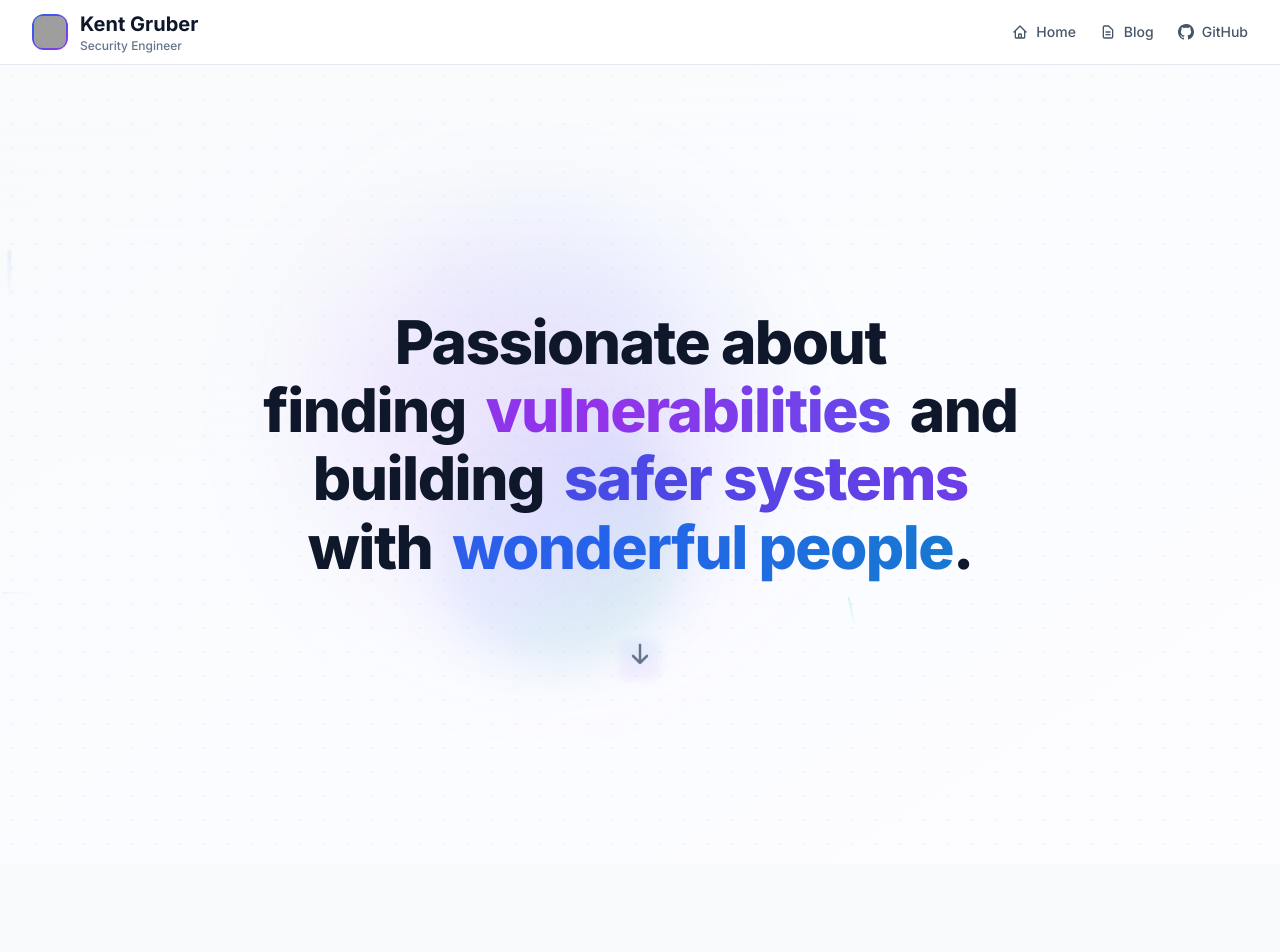
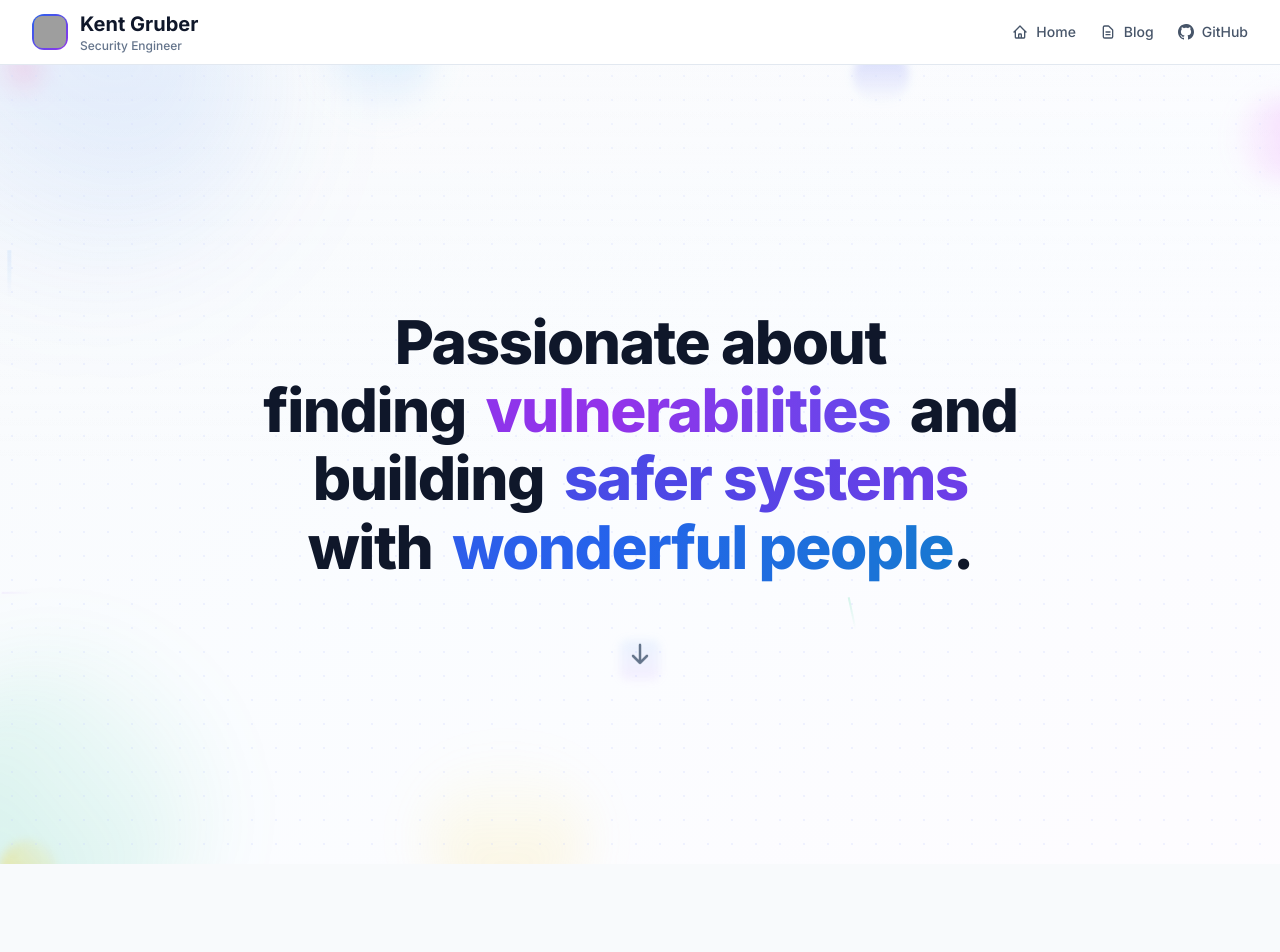
Before and after one commit to picatz/picatz.github.io, a SvelteKit app: page / in a window 1280 px wide. Shown: the top 952 px of the page. Built offline with nearby package versions, Linux system fonts and the light colour scheme; grey boxes are pictures that could not be loaded.

Commit message:
Improve hero design

```diff
--- a/src/routes/+page.svelte
+++ b/src/routes/+page.svelte
@@ -2,8 +2,6 @@
 	import BlogCard from '$lib/BlogCard.svelte';
 	import LoadingSpinner from '$lib/LoadingSpinner.svelte';
 	import Footer from '$lib/Footer.svelte';
-
-
 
 	/**
 	 * @typedef {Object} Props
@@ -67,26 +65,129 @@
 			class="absolute inset-0 bg-gradient-to-br from-slate-50 via-blue-50/30 to-purple-50/30 dark:from-slate-950 dark:via-blue-950/20 dark:to-purple-950/20"
 		></div>
 
-		<!-- Refined crystalline orbs with cleaner definition -->
+		<!-- Enhanced crystalline orbs positioned around edges -->
 		<div class="absolute inset-0 pointer-events-none">
-			<!-- Primary crystalline orb -->
+			<!-- Primary large orbs -->
+			<!-- Top left corner orb -->
 			<div
-				class="absolute top-1/4 left-1/4 w-96 h-96 bg-gradient-to-br from-blue-500/20 via-purple-500/15 to-transparent rounded-full blur-3xl animate-fluid-drift"
+				class="absolute -top-24 -left-24 w-80 h-80 bg-gradient-to-br from-blue-500/25 via-cyan-400/18 to-transparent rounded-full blur-3xl animate-fluid-drift"
 			></div>
 
-			<!-- Secondary crystalline orb -->
+			<!-- Top right corner orb -->
 			<div
-				class="absolute top-1/3 right-1/4 w-80 h-80 bg-gradient-to-tr from-purple-500/18 via-emerald-500/12 to-transparent rounded-full blur-2xl animate-fluid-drift animation-delay-3000"
+				class="absolute -top-32 -right-32 w-96 h-96 bg-gradient-to-bl from-purple-500/22 via-violet-400/16 to-transparent rounded-full blur-3xl animate-fluid-drift animation-delay-2000"
 			></div>
 
-			<!-- Tertiary crystalline orb -->
+			<!-- Bottom left edge orb -->
 			<div
-				class="absolute bottom-1/4 left-1/3 w-64 h-64 bg-gradient-to-tl from-emerald-500/15 via-blue-500/10 to-transparent rounded-full blur-xl animate-fluid-drift animation-delay-6000"
+				class="absolute -bottom-20 -left-20 w-72 h-72 bg-gradient-to-tr from-emerald-500/20 via-teal-400/14 to-transparent rounded-full blur-2xl animate-fluid-drift animation-delay-4000"
 			></div>
 
-			<!-- Core ambient light -->
+			<!-- Bottom right corner orb -->
 			<div
-				class="absolute top-1/2 left-1/2 transform -translate-x-1/2 -translate-y-1/2 w-56 h-56 bg-gradient-to-r from-indigo-400/12 via-teal-400/8 to-transparent rounded-full blur-3xl animate-gentle-pulse"
+				class="absolute -bottom-28 -right-28 w-88 h-88 bg-gradient-to-tl from-indigo-500/23 via-blue-400/17 to-transparent rounded-full blur-3xl animate-fluid-drift animation-delay-6000"
+			></div>
+
+			<!-- Left edge mid orb -->
+			<div
+				class="absolute top-1/3 -left-16 w-64 h-64 bg-gradient-to-r from-cyan-500/18 via-blue-400/12 to-transparent rounded-full blur-2xl animate-fluid-drift animation-delay-1000"
+			></div>
+
+			<!-- Right edge mid orb -->
+			<div
+				class="absolute top-2/3 -right-16 w-56 h-56 bg-gradient-to-l from-violet-500/19 via-purple-400/13 to-transparent rounded-full blur-xl animate-fluid-drift animation-delay-5000"
+			></div>
+
+			<!-- Top edge center orb -->
+			<div
+				class="absolute -top-16 left-1/2 transform -translate-x-1/2 w-48 h-48 bg-gradient-to-b from-rose-400/16 via-pink-300/11 to-transparent rounded-full blur-2xl animate-fluid-drift animation-delay-3000"
+			></div>
+
+			<!-- Bottom edge center orb -->
+			<div
+				class="absolute -bottom-12 left-1/3 w-40 h-40 bg-gradient-to-t from-amber-400/15 via-yellow-300/10 to-transparent rounded-full blur-xl animate-fluid-drift animation-delay-7000"
+			></div>
+
+			<!-- Smaller bright accent orbs -->
+			<!-- Top edge small bright orb -->
+			<div
+				class="absolute -top-8 left-1/4 w-24 h-24 bg-gradient-to-br from-cyan-400/35 via-blue-300/25 to-transparent rounded-full blur-lg animate-fluid-drift animation-delay-1500"
+			></div>
+
+			<!-- Top right small bright orb -->
+			<div
+				class="absolute top-12 -right-8 w-20 h-20 bg-gradient-to-bl from-fuchsia-400/40 via-purple-300/28 to-transparent rounded-full blur-md animate-fluid-drift animation-delay-2500"
+			></div>
+
+			<!-- Left edge small bright orb -->
+			<div
+				class="absolute top-1/2 -left-8 w-28 h-28 bg-gradient-to-r from-emerald-400/32 via-teal-300/22 to-transparent rounded-full blur-lg animate-fluid-drift animation-delay-3500"
+			></div>
+
+			<!-- Right edge upper small bright orb -->
+			<div
+				class="absolute top-1/4 -right-6 w-16 h-16 bg-gradient-to-l from-violet-400/38 via-indigo-300/26 to-transparent rounded-full blur-md animate-fluid-drift animation-delay-4500"
+			></div>
+
+			<!-- Bottom left small bright orb -->
+			<div
+				class="absolute -bottom-6 left-1/5 w-22 h-22 bg-gradient-to-tr from-lime-400/36 via-green-300/24 to-transparent rounded-full blur-md animate-fluid-drift animation-delay-5500"
+			></div>
+
+			<!-- Bottom right small bright orb -->
+			<div
+				class="absolute bottom-16 -right-4 w-18 h-18 bg-gradient-to-tl from-rose-400/42 via-pink-300/30 to-transparent rounded-full blur-md animate-fluid-drift animation-delay-6500"
+			></div>
+
+			<!-- Mid-left small bright orb -->
+			<div
+				class="absolute top-3/4 -left-6 w-20 h-20 bg-gradient-to-r from-sky-400/34 via-cyan-300/24 to-transparent rounded-full blur-md animate-fluid-drift animation-delay-7500"
+			></div>
+
+			<!-- Top center small bright orb -->
+			<div
+				class="absolute -top-4 left-2/3 w-14 h-14 bg-gradient-to-b from-indigo-400/40 via-blue-300/28 to-transparent rounded-full blur-sm animate-fluid-drift animation-delay-8500"
+			></div>
+
+			<!-- Bottom center small bright orb -->
+			<div
+				class="absolute -bottom-4 left-2/3 w-16 h-16 bg-gradient-to-t from-orange-400/38 via-amber-300/26 to-transparent rounded-full blur-sm animate-fluid-drift animation-delay-9500"
+			></div>
+
+			<!-- Additional edge orbs for more coverage -->
+			<!-- Top left small accent -->
+			<div
+				class="absolute -top-6 left-1/6 w-12 h-12 bg-gradient-to-br from-teal-400/42 via-cyan-300/30 to-transparent rounded-full blur-sm animate-fluid-drift animation-delay-10500"
+			></div>
+
+			<!-- Top right small accent -->
+			<div
+				class="absolute -top-3 right-1/5 w-10 h-10 bg-gradient-to-bl from-pink-400/45 via-rose-300/32 to-transparent rounded-full blur-md animate-fluid-drift animation-delay-11500"
+			></div>
+
+			<!-- Bottom left small accent -->
+			<div
+				class="absolute -bottom-8 left-1/8 w-14 h-14 bg-gradient-to-tr from-yellow-400/40 via-lime-300/28 to-transparent rounded-full blur-sm animate-fluid-drift animation-delay-12500"
+			></div>
+
+			<!-- Bottom right small accent -->
+			<div
+				class="absolute -bottom-3 right-1/6 w-12 h-12 bg-gradient-to-tl from-indigo-400/44 via-violet-300/31 to-transparent rounded-full blur-sm animate-fluid-drift animation-delay-13500"
+			></div>
+
+			<!-- Left edge additional -->
+			<div
+				class="absolute top-1/6 -left-4 w-18 h-18 bg-gradient-to-r from-emerald-400/38 via-green-300/26 to-transparent rounded-full blur-md animate-fluid-drift animation-delay-14500"
+			></div>
+
+			<!-- Right edge additional -->
+			<div
+				class="absolute top-5/6 -right-3 w-16 h-16 bg-gradient-to-l from-purple-400/41 via-fuchsia-300/29 to-transparent rounded-full blur-sm animate-fluid-drift animation-delay-15500"
+			></div>
+
+			<!-- Subtle center ambient glow -->
+			<div
+				class="absolute top-1/2 left-1/2 transform -translate-x-1/2 -translate-y-1/2 w-32 h-32 bg-gradient-to-r from-indigo-400/8 via-purple-300/6 to-transparent rounded-full blur-3xl animate-gentle-pulse"
 			></div>
 		</div>
 
@@ -655,16 +756,96 @@
 		animation-delay: 0.9s;
 	}
 
+	.animation-delay-1000 {
+		animation-delay: 1s;
+	}
+
 	.animation-delay-1200 {
 		animation-delay: 1.2s;
+	}
+
+	.animation-delay-1500 {
+		animation-delay: 1.5s;
+	}
+
+	.animation-delay-2000 {
+		animation-delay: 2s;
+	}
+
+	.animation-delay-2500 {
+		animation-delay: 2.5s;
 	}
 
 	.animation-delay-3000 {
 		animation-delay: 3s;
 	}
 
+	.animation-delay-3500 {
+		animation-delay: 3.5s;
+	}
+
+	.animation-delay-4000 {
+		animation-delay: 4s;
+	}
+
+	.animation-delay-4500 {
+		animation-delay: 4.5s;
+	}
+
+	.animation-delay-5000 {
+		animation-delay: 5s;
+	}
+
+	.animation-delay-5500 {
+		animation-delay: 5.5s;
+	}
+
 	.animation-delay-6000 {
 		animation-delay: 6s;
+	}
+
+	.animation-delay-6500 {
+		animation-delay: 6.5s;
+	}
+
+	.animation-delay-7000 {
+		animation-delay: 7s;
+	}
+
+	.animation-delay-7500 {
+		animation-delay: 7.5s;
+	}
+
+	.animation-delay-8500 {
+		animation-delay: 8.5s;
+	}
+
+	.animation-delay-9500 {
+		animation-delay: 9.5s;
+	}
+
+	.animation-delay-10500 {
+		animation-delay: 10.5s;
+	}
+
+	.animation-delay-11500 {
+		animation-delay: 11.5s;
+	}
+
+	.animation-delay-12500 {
+		animation-delay: 12.5s;
+	}
+
+	.animation-delay-13500 {
+		animation-delay: 13.5s;
+	}
+
+	.animation-delay-14500 {
+		animation-delay: 14.5s;
+	}
+
+	.animation-delay-15500 {
+		animation-delay: 15.5s;
 	}
 
 	/* Initial states for animations */
```
